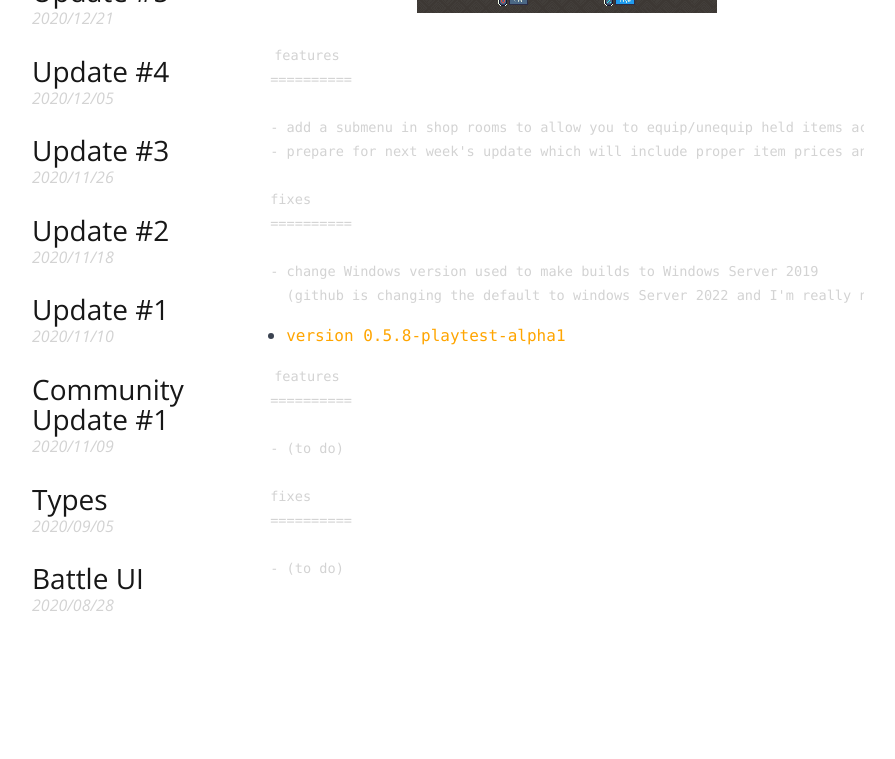
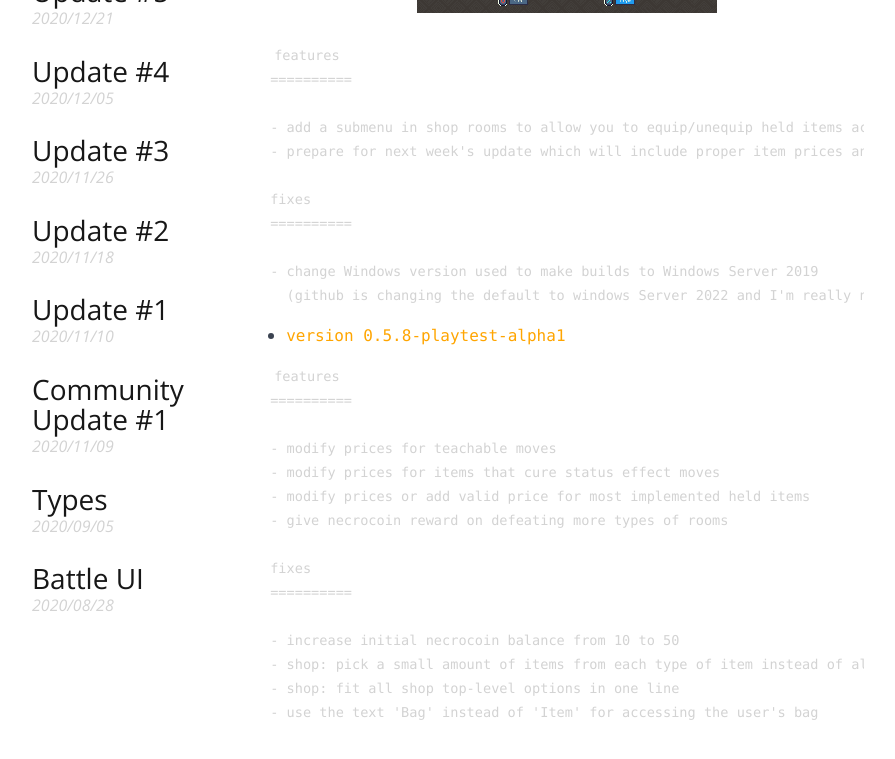
Before and after one commit to necromancers-gift/necromancers-gift.github.io, a Jekyll site: the page built from _posts/2022-03-03-update-20.md, in a window 1280 px wide and 900 px high, scrolled down 1675 px. Shown: the top 759 px of the window, without its empty margins (22-917 px from the left). Built offline with Jekyll 4.4.1, drawn with Linux system fonts in a browser that asks for light colours; some web fonts are replaced.

Commit message:
feat: finish up update 20

````diff
--- a/_posts/2022-03-03-update-20.md
+++ b/_posts/2022-03-03-update-20.md
@@ -64,10 +64,16 @@ fixes
 features
 ==========
 
-- (to do)
+- modify prices for teachable moves
+- modify prices for items that cure status effect moves
+- modify prices or add valid price for most implemented held items
+- give necrocoin reward on defeating more types of rooms
 
 fixes
 ==========
 
-- (to do)
+- increase initial necrocoin balance from 10 to 50
+- shop: pick a small amount of items from each type of item instead of all items (guarantees a minimum of held items for sell)
+- shop: fit all shop top-level options in one line
+- use the text 'Bag' instead of 'Item' for accessing the user's bag
 ```
````
